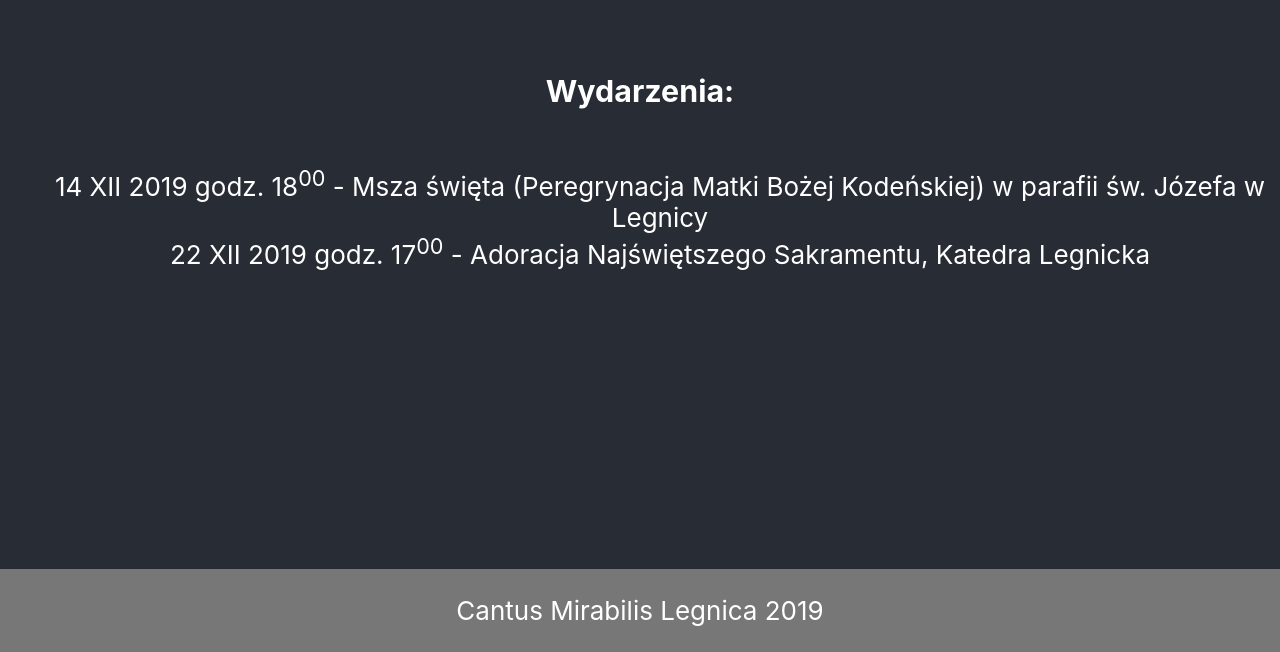
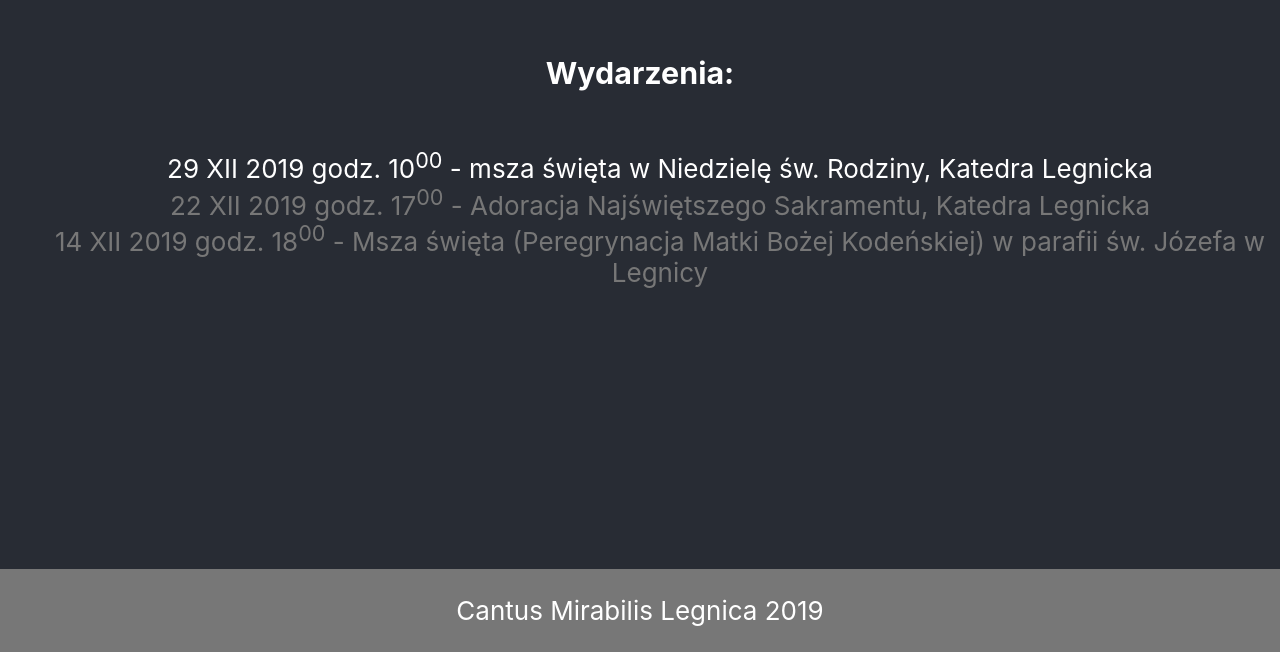
Before and after one commit to danielld75/cantusmirabilislegnica, a React (Create React App) app: page / in a window 1280 px wide. Shown: the part 1831-2483 px from the top of the page. Built offline with nearby package versions, Linux system fonts and the light colour scheme.

Commit message:
events add 22.12

```diff
--- a/src/events.js
+++ b/src/events.js
@@ -5,8 +5,11 @@ const events = () => {
         <div className={'App-events'}>
             <h3>Wydarzenia:</h3>
             <ul>
-                <li>14 XII 2019 godz. 18<sup>00</sup> - Msza święta (Peregrynacja Matki Bożej Kodeńskiej) w parafii św. Józefa w Legnicy</li>
-                <li>22 XII 2019 godz. 17<sup>00</sup> - Adoracja Najświętszego Sakramentu, Katedra Legnicka</li>
+                <li>29 XII 2019 godz. 10<sup>00</sup> - msza święta w Niedzielę św. Rodziny, Katedra Legnicka</li>
+                <div style={{color:'#777'}}>
+                    <li>22 XII 2019 godz. 17<sup>00</sup> - Adoracja Najświętszego Sakramentu, Katedra Legnicka</li>
+                    <li>14 XII 2019 godz. 18<sup>00</sup> - Msza święta (Peregrynacja Matki Bożej Kodeńskiej) w parafii św. Józefa w Legnicy</li>
+                </div>
             </ul>
         </div>
     )
```
